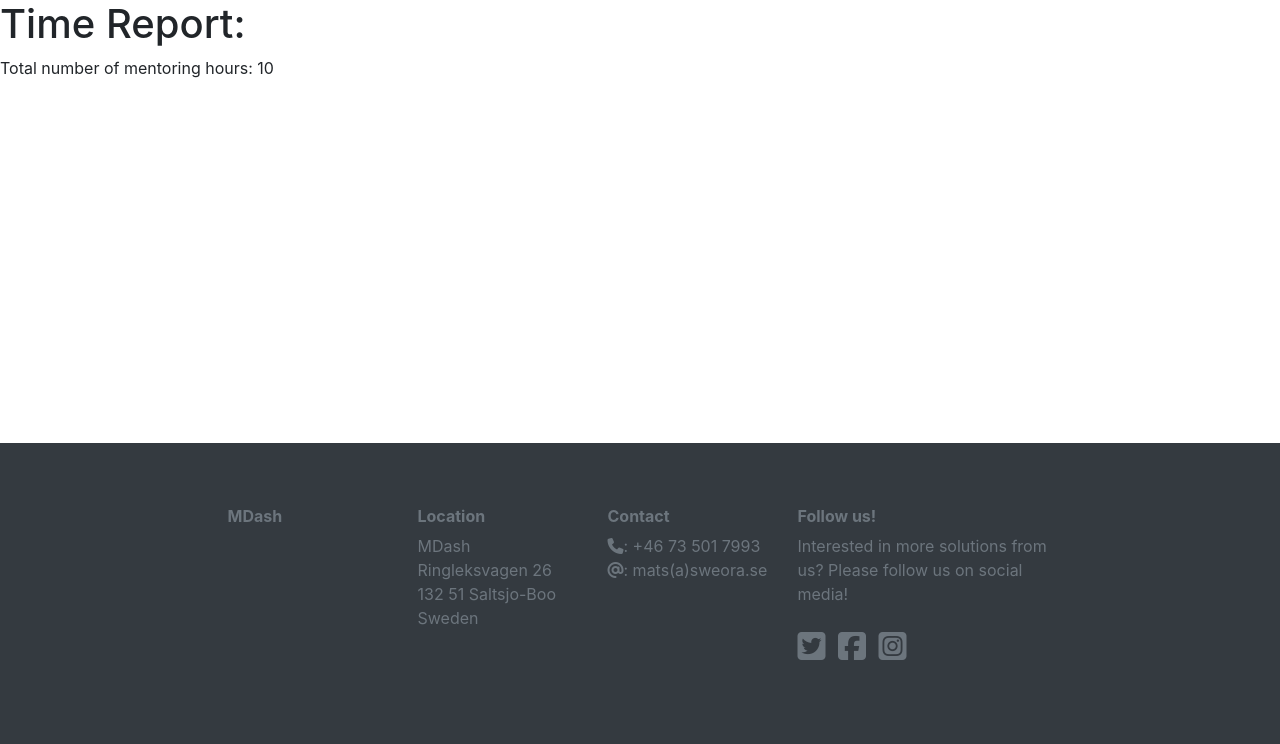
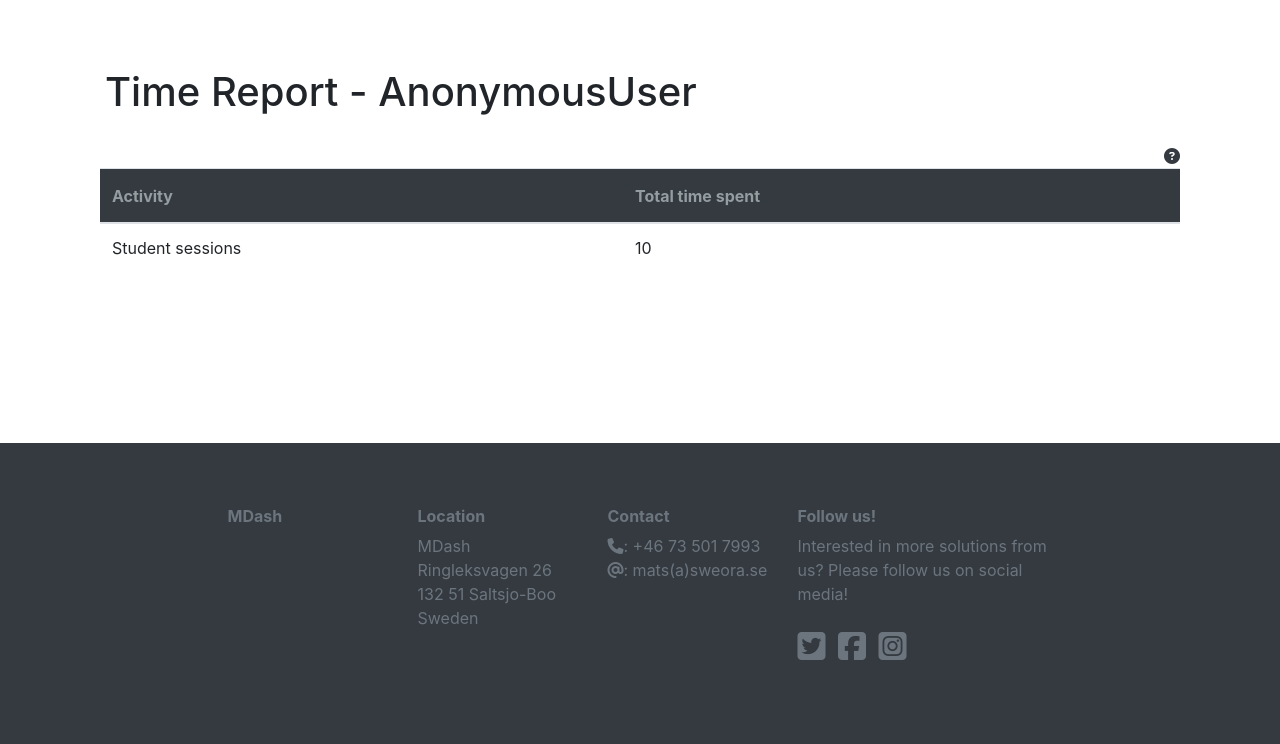
Before and after one commit to Pelikantapeten/p4-ms-dashboard, a Django app: template templates/time-report.html in a window 1280 px wide. Shown: the part 56-800 px from the top of the page. Run offline with Django 3.2, Linux system fonts and the light colour scheme; the template is opened without the code that fills it: most values are stand-ins (such as "Sample title", 1, 10 or a date in 2020); parts of the project's set-up code (start-up, migrations or seed data) failed here and were passed over; some libraries are stand-ins or nearby versions.

Commit message:
Add structure and content to time-report

```diff
--- a/templates/time-report.html
+++ b/templates/time-report.html
@@ -1,8 +1,47 @@
 {% extends "base.html" %}
 
 {% block content %}
-  <h1>Time Report:</h1>
-
- <p> Total number of mentoring hours: {{ hours_total }} </p>
-
+<div class="container col-lg-12 mb-5">
+  <div class="card container mt-5 border-0">
+    <div class="card-body container">
+      <h1>Time Report - {{request.user}}</h1>
+    </div>
+      <div class="container">
+            <a href="#" data-toggle="modal" class="float-right text-dark" data-target="#helpModal"> <i class="fa-solid fa-circle-question"></i></a>
+        <table class="table sortable">
+        <thead class="bg-dark">
+          <tr>
+            <th>Activity</th>
+            <th>Total time spent</th>
+            </tr>
+          </thead>
+          <tbody>
+            <tr>
+              <td>Student sessions</td>
+              <td>{{ hours_total }}</td>
+            </tr>
+          </tbody>
+        </table>
+      </div>
+  </div>
+</div>
+<!-- Information Modal with user instructions -->
+<div class="modal fade" id="helpModal">
+  <div class="modal-dialog">
+    <div class="modal-content">
+      <!-- Help Modal Header -->
+      <div class="modal-header">
+        <h4 class="modal-title"><i class="fa-solid fa-circle-question"></i> Time Report</h4>
+      </div>
+      <!-- Help Modal body -->
+      <div class="modal-body">
+        Here you can see the total number of hours you spent so far on mentoring sessions. In future versions this report will be more detailed.
+      </div>
+      <!-- Help Modal footer -->
+      <div class="modal-footer">
+        <button type="button" class="btn btn-success" data-dismiss="modal">Got it!</button>
+      </div>
+    </div>
+  </div>
+</div>
 {% endblock %}
```
